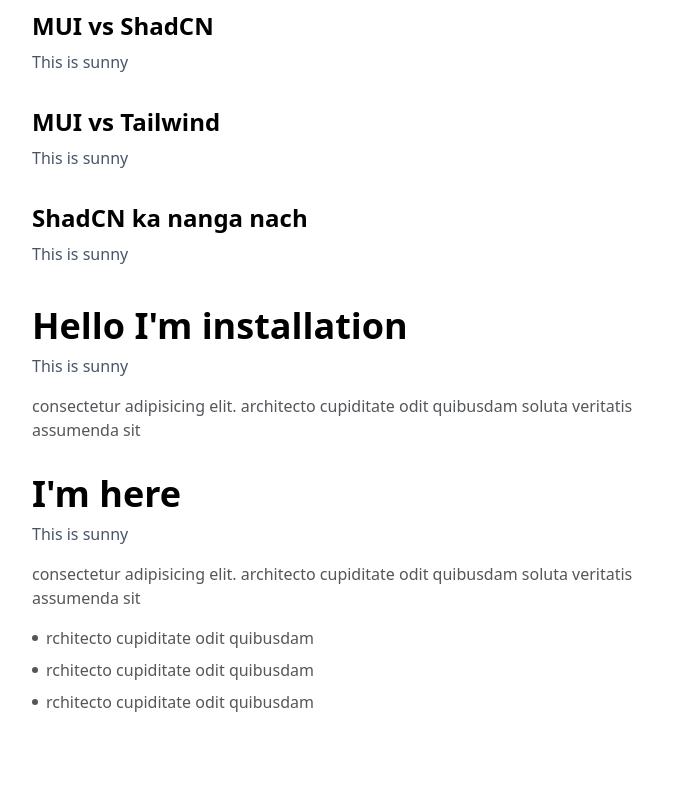
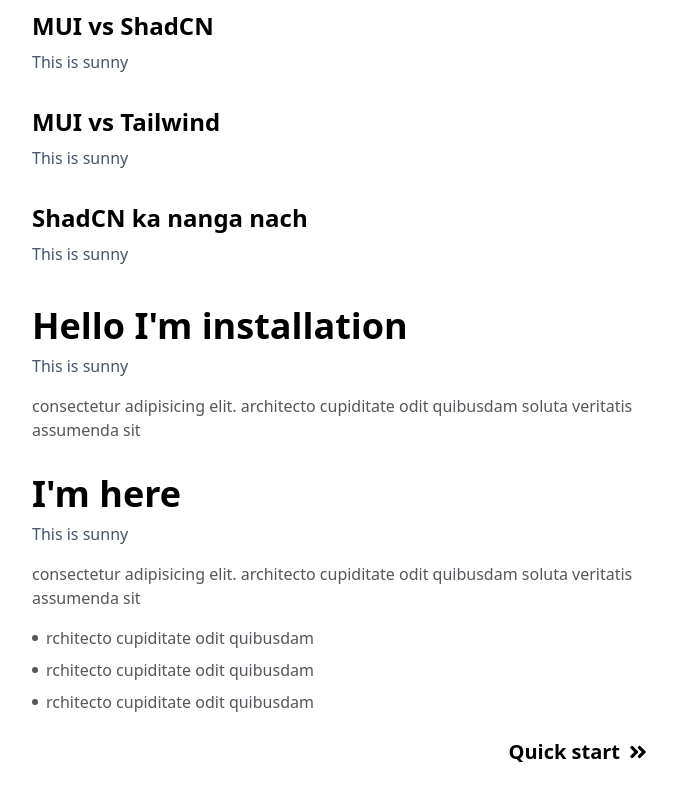
Before and after one commit to Git21221/docs-form-snippet, a React (Vite) app: page /docs/1 in a window 1280 px wide. Shown: the part 1230-2030 px from the top of the page, without its empty margins (294-970 px from the left). Before the commit the page ends 2008 px from the top, so only its background shows below. Built offline with nearby package versions, Linux system fonts and the light colour scheme.

Commit message:
added pagination

```diff
--- a/src/Components/CodeSnippet.jsx
+++ b/src/Components/CodeSnippet.jsx
@@ -14,7 +14,6 @@ const CodeSnippet = ({code}) => {
         }
     }
     useEffect(()=>{
-        console.log('effect fired');
         setTimeout(()=>{
             setIsCopied(false);
         },2500)
--- a/src/Components/ContentArea.jsx
+++ b/src/Components/ContentArea.jsx
@@ -2,7 +2,11 @@ import {v4 as uuidv4} from 'uuid';
 import SubContentArea from './SubContentArea';
 import CodeSnippet from './CodeSnippet';
 import ReturnTable from './ReturnTable';
-const ContentArea = ({ docToShow }) => {
+import { FaAngleDoubleLeft, FaAngleDoubleRight } from 'react-icons/fa';
+import { useNavigate } from 'react-router-dom';
+const ContentArea = ({ prev, next, docToShow }) => {
+    const navigate = useNavigate();
+    console.log(prev, next);
     return (
         <section className='w-full flex flex-col flex-1 gap-4 p-14'>
             <div className="flex flex-col gap-2 mb-6">
@@ -32,6 +36,22 @@ const ContentArea = ({ docToShow }) => {
             {
                 docToShow.returnTable !== undefined ? <ReturnTable component={docToShow.topicHeading} table={docToShow.returnTable}/> : ''
             }
+            <div className='flex items-center justify-between text-xl font-semibold'>
+                {
+                    prev===undefined ? <div></div>
+                    : <div onClick={()=> navigate(`/docs/${prev.toLowerCase()}`)} className='flex items-center gap-2 ml-3 transition-all cursor-pointer hover:ml-1 hover:gap-3'>
+                    <FaAngleDoubleLeft/>
+                    <p><span>{prev[0].toUpperCase()}</span><span>{prev.slice(1)}</span></p>
+                </div>
+                }
+                {
+                    next===undefined ? <div></div>
+                    : <div onClick={()=> navigate(`/docs/${next.toLowerCase()}`)} className='flex items-center gap-2 mr-3 transition-all cursor-pointer hover:mr-1 hover:gap-3'>
+                    <p><span>{next[0].toUpperCase()}</span><span>{next.slice(1)}</span></p>
+                    <FaAngleDoubleRight/>
+                </div>
+                }
+            </div>
         </section>
     );
 }
--- a/src/Components/ContentAreaPage.jsx
+++ b/src/Components/ContentAreaPage.jsx
@@ -7,15 +7,18 @@ import { contentAreaData } from '../Raw Data/contentAreaData';
 const ContentAreaPage = () => {
     const {docTopic} = useParams();
     const docToShow = contentAreaData.filter((data)=> data.topicHeading===docTopic);
+    // const prev = docToShow.length===0 || docToShow.index === 0  ? undefined : contentAreaData[docToShow.index-1].topicHeading;
+    // const next = !docToShow.length ? !contentAreaData.length ? undefined : contentAreaData[1].topicHeading : docToShow.index === contentAreaData.length-1 ? undefined : contentAreaData[docToShow.index+1].topicHeading;
+    // console.log(docToShow);
     return(
         (!docToShow.length) ? (
         <div className='w-full min-h-[90vh] flex flex-1'>
-        <ContentArea docToShow={contentAreaData[0]}/>
+        <ContentArea prev={undefined} next={contentAreaData.length===1 ? undefined : contentAreaData[1].topicHeading} docToShow={contentAreaData[0]}/>
         <CurrentPageTopics pageRoute={contentAreaData[0].topicHeading} subContentToShow={contentAreaData[0].subContents}/>
         </div>)
         : (
         <div className='w-full min-h-[90vh] flex flex-1'>
-        <ContentArea docToShow={docToShow[0]}/>
+        <ContentArea prev={docToShow[0].index > 0  ? contentAreaData[docToShow[0].index-1].topicHeading : undefined} next={docToShow[0].index===contentAreaData.length-1 ? undefined : contentAreaData[docToShow[0].index+1].topicHeading} docToShow={docToShow[0]}/>
         <CurrentPageTopics pageRoute={docToShow[0].topicHeading} subContentToShow={docToShow[0].subContents}/>
         </div>)
     );
--- a/src/Components/CurrentPageTopics.jsx
+++ b/src/Components/CurrentPageTopics.jsx
@@ -3,7 +3,6 @@ import CurrentPageSubTopics from './CurrentPageSubTopics';
 import { Link } from 'react-scroll';
 
 const CurrentPageTopics = ({ pageRoute, subContentToShow }) => {
-    console.log(pageRoute);
     useEffect(()=>{},[pageRoute])
     return (
         <div className='w-[270px] h-[90vh] sticky top-16 z-10 flex items-center font-serif flex-col border-l-2 border-slate-200 p-5 overflow-x-hidden overflow-y-auto'>
--- a/src/Components/SubDocSubContent.jsx
+++ b/src/Components/SubDocSubContent.jsx
@@ -3,7 +3,6 @@ import { v4 as uuidv4 } from 'uuid';
 import CodeSnippet from './CodeSnippet';
 
 const SubDocSubContent = ({ subDocument }) => {
-    console.log(subDocument);
     return (
         <>
             {
--- a/src/Raw Data/contentAreaData.js
+++ b/src/Raw Data/contentAreaData.js
@@ -2,6 +2,7 @@
 
 export const contentAreaData = [
     {
+        index: 0,
         id: 11,
         topicHeading: "installation",
         initialPara: "Lorem ipsum dolor sit amet, consectetur adipisicing elit. architecto cupiditate odit quibusdam soluta veritatis assumenda sit eum laboriosam voluptates",
@@ -67,6 +68,7 @@ export const contentAreaData = [
         ]
     },
     {
+        index: 1,
         id: 12,
         topicHeading: "quick start",
         initialPara: "Lorem ipsum dolor sit amet, consectetur adipisicing elit. architecto cupiditate odit quibusdam soluta veritatis assumenda sit eum laboriosam voluptates",
@@ -104,6 +106,7 @@ export const contentAreaData = [
         ]
     },
     {
+        index: 2,
         id: 13,
         topicHeading: "overview",
         initialPara: "Lorem ipsum dolor sit amet, consectetur adipisicing elit. architecto cupiditate odit quibusdam soluta veritatis assumenda sit eum laboriosam voluptates",
@@ -140,6 +143,7 @@ export const contentAreaData = [
         ]
     },
     {
+        index: 3,
         id: 21,
         topicHeading: "textfield",
         initialPara: "consectetur adipisicing elit. architecto cupiditate odit quibusdam soluta veritatis assumenda si",
```
